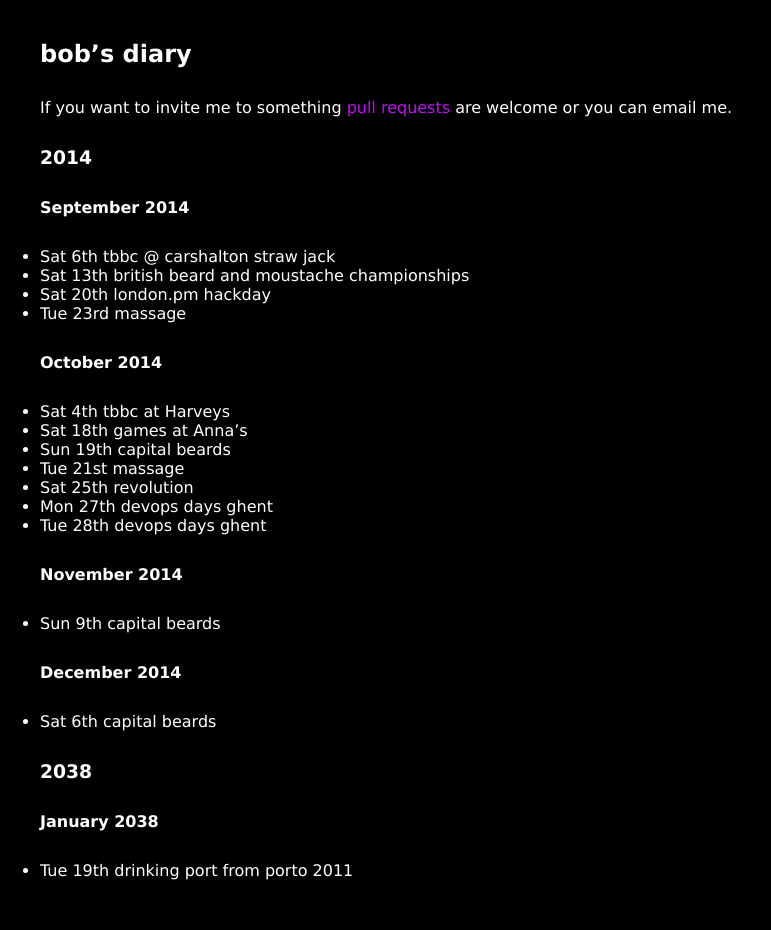
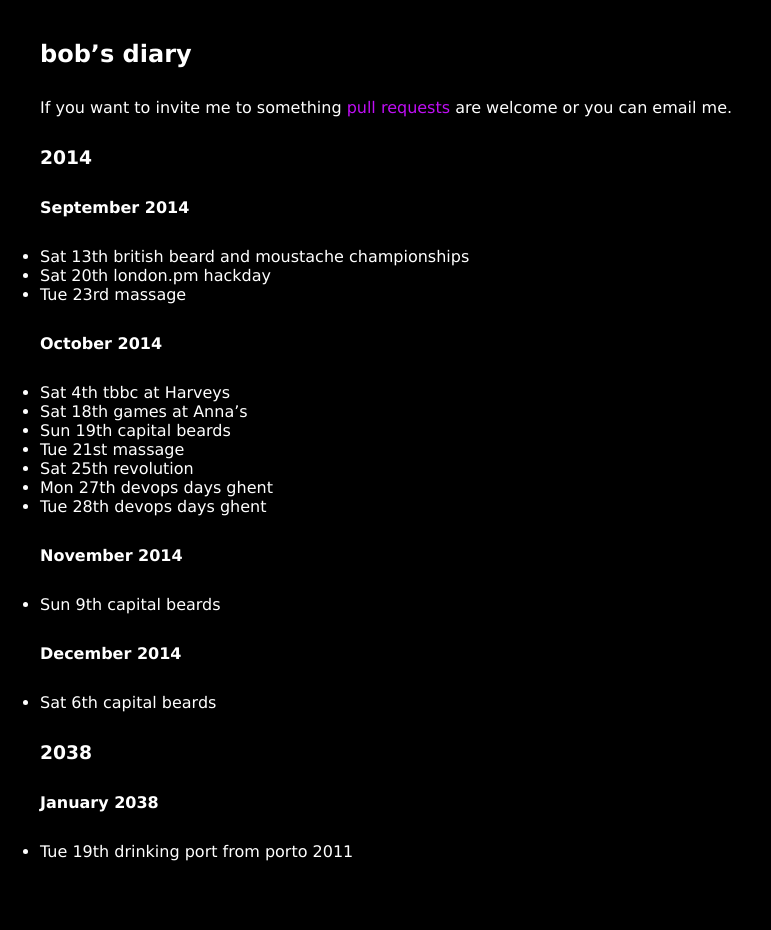
Before and after one commit to rjw1/randomness.org.uk, a Jekyll site: the page built from diary/index.md, in a window 1280 px wide. Shown: the whole page, without its empty margins (0-771 px from the left). Built offline with Jekyll 4.4.1, drawn with Linux system fonts in a browser that asks for light colours; Markdown is read by kramdown in place of the engine named in the settings.

Commit message:
beard meet happened

```diff
--- a/diary/index.md
+++ b/diary/index.md
@@ -11,7 +11,6 @@ are welcome or you can email me.
 
 #### September 2014 ####
 
-* Sat 6th tbbc @ carshalton straw jack
 * Sat 13th british beard and moustache championships
 * Sat 20th london.pm hackday
 * Tue 23rd massage
```
